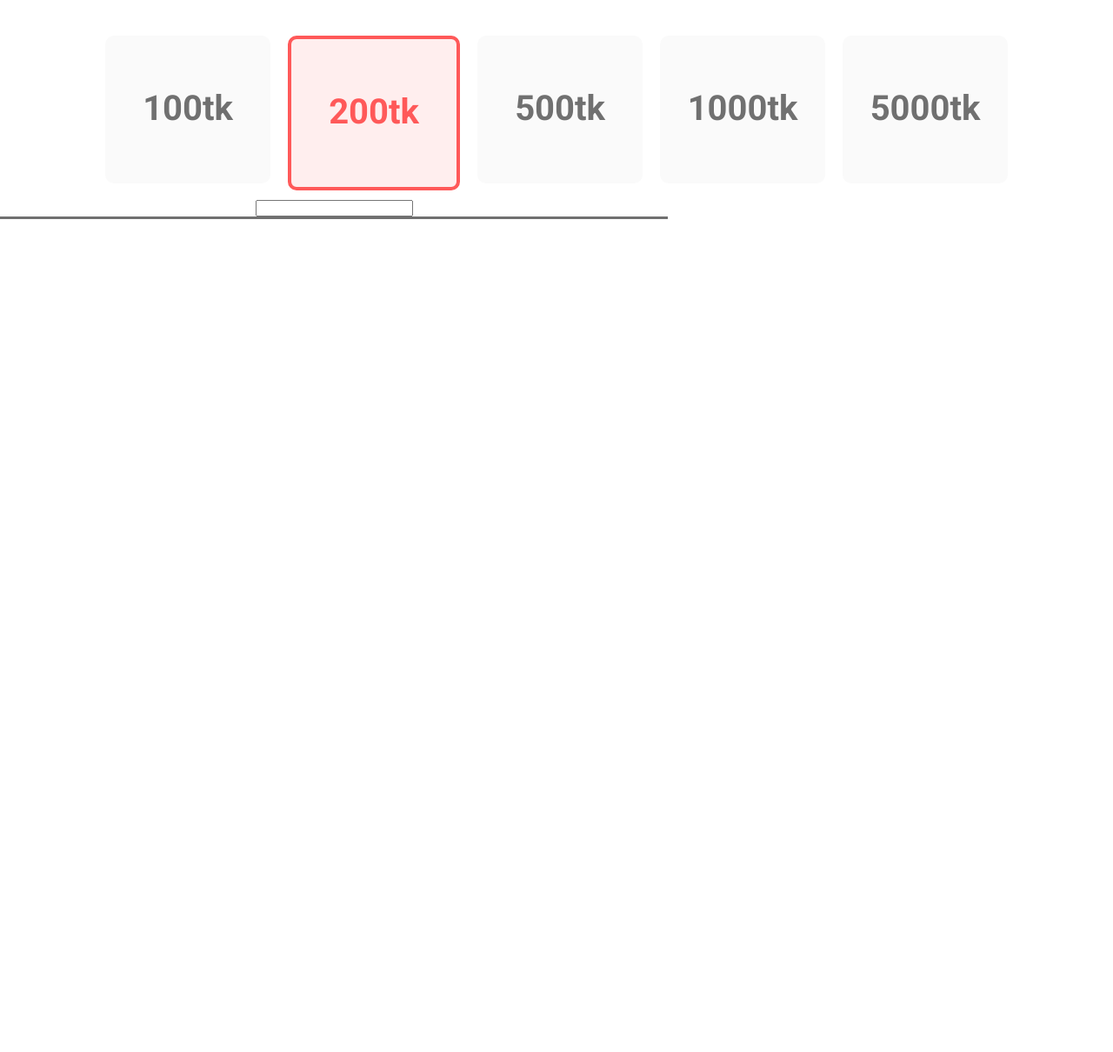
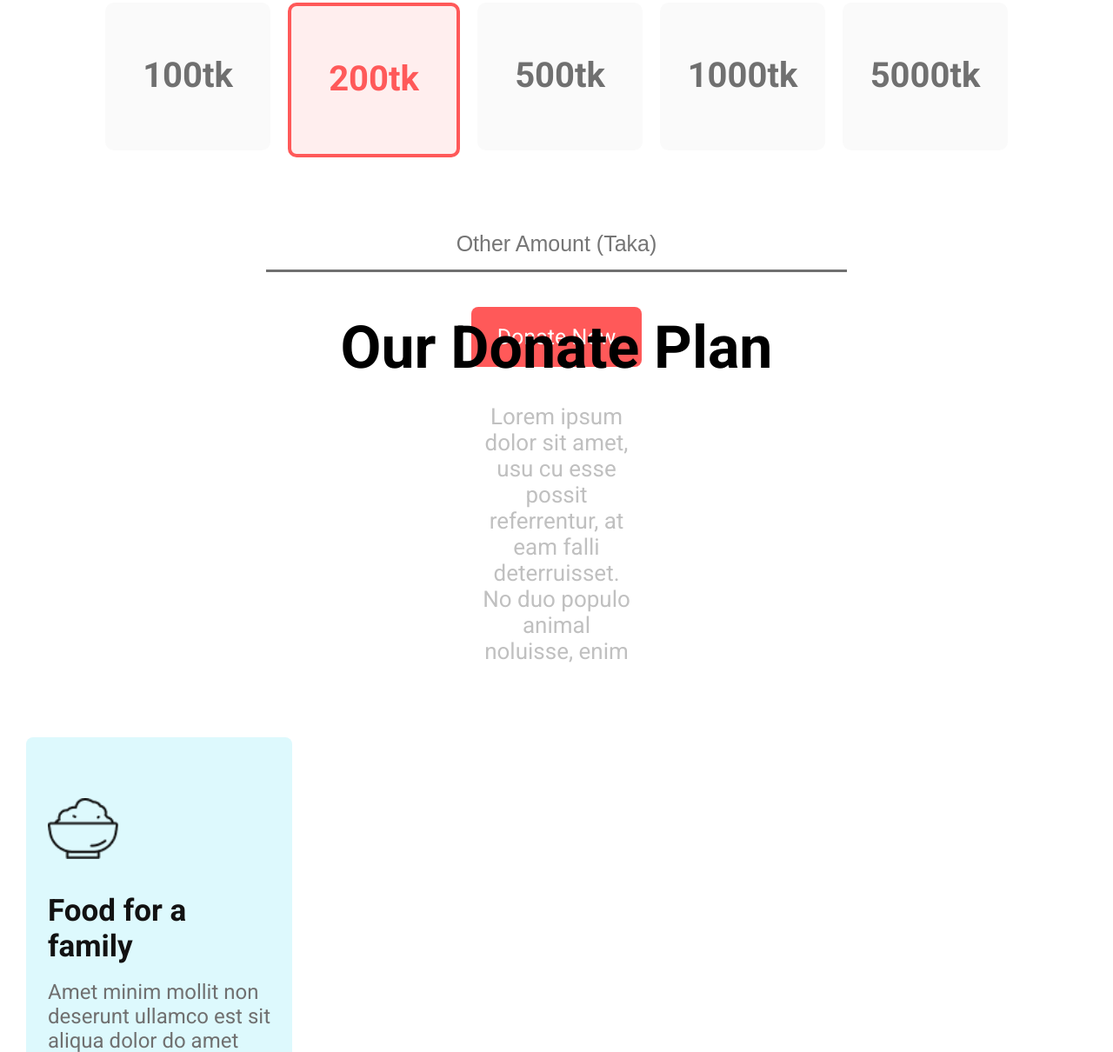
Before and after one commit to sarufhasan/donation-today, a plain HTML site: page index.html in a window 1280 px wide. Shown: the part 1380-2590 px from the top of the page at 87% size. Before the commit the page ends 1720 px from the top, so only its background shows below. Drawn offline with Linux system fonts and the light colour scheme.

Commit message:
donate section half complete

```diff
--- a/index.html
+++ b/index.html
@@ -25,7 +25,7 @@
 </section>
 
 <section class="donate-section">
-    <div class="donate-content">
+    <div class="donate-content common-content">
         <h2>Donate Today</h2>
         <p>Lorem ipsum dolor sit amet, usu cu esse possit referrentur, at eam falli
             deterruisset. No duo populo animal noluisse, enim</p>
@@ -38,10 +38,44 @@
         <h3>5000tk</h3>
     </div>
     <div class="enter-amount">
-        <input type="Other Amount (Taka)">
+        <input type="text" placeholder="Other Amount (Taka)">
+    </div>
+    <div class="amount-button">
+        <a href="#">Donate Now</a>
     </div>
 </section>
 
+<section class="donate-plan-section">
+    <div class="donate-plan-content common-content">
+        <h2>
+            Our Donate Plan
+        </h2>
+        <p>
+            Lorem ipsum dolor sit amet, usu cu esse possit referrentur, at eam falli
+            deterruisset. No duo populo animal noluisse, enim
+        </p>
+    </div>
+    <div class="plan-items">
+        <div class="food-plan">
+            <img src="icons/food.png" alt="Food">
+            <h3>
+                Food for a family
+            </h3>
+            <p>
+                Amet minim mollit non deserunt
+                ullamco est sit aliqua dolor do amet
+                sint. Velit officia consequat duis enim
+                velit mollit.
+            </p>
+        </div>
+        <div class="shelter-plan">
+
+        </div>
+        <div class="education-plan">
+
+        </div>
+    </div>
+</section>
 
 
 <body>
--- a/style.css
+++ b/style.css
@@ -39,23 +39,23 @@ body {
     color: white;
     padding: 20px 30px;
     background-color: #FF5959;
-    border-radius: 5px;
+    border-radius: 8px;
     font-size: 25px;
 
 }
 
 .donate-section {
-    height: 800px;
+    height: 700px;
     text-align: center;
 }
 
-.donate-content h2 {
-    font-size: 75px;
+.common-content h2 {
+    font-size: 68px;
     margin-top: 120px;
 }
 
-.donate-content p {
-    font-size: 28px;
+.common-content p {
+    font-size: 26px;
     padding: 24px 550px;
     color: #c0c0c0;
     font-weight: 400;
@@ -90,8 +90,66 @@ body {
     color: #FF5959;
 }
 
-.enter-amount {
+.enter-amount input {
     border: none;
     border-bottom: 3px solid #707070;
-    width: 60%;
+    width: 48%;
+    margin: 60px;
+    padding: 15px 27px;
+    color: #707070;
+    font-size: 25px;
+    text-align: center;
 }
+
+.enter-amount input:focus {
+    outline: none;
+}
+
+.amount-button a {
+    text-decoration: none;
+    color: white;
+    padding: 20px 30px;
+    background-color: #FF5959;
+    border-radius: 8px;
+    font-size: 25px;
+}
+
+.donate-plan-section {
+    height: 650px;
+}
+
+.donate-plan-content {
+    text-align: center;
+}
+
+.plans {
+    display: flex;
+}
+
+.food-plan {
+    width: 20%;
+    height: 300px;
+    padding: 70px 25px;
+    background-color: #DDF9FD;
+    border-radius: 8px;
+    margin: 60px 30px;
+}
+
+.food-plan img {
+    height: 70px;
+    margin-bottom: 35px;
+}
+
+.food-plan h3 {
+    font-weight: 700;
+    font-size: 35px;
+    margin-bottom: 18px;
+    color: #121212;
+}
+
+.food-plan p {
+    font-weight: 400;
+    font-size: 24px;
+    color: #707070;
+
+}
```
